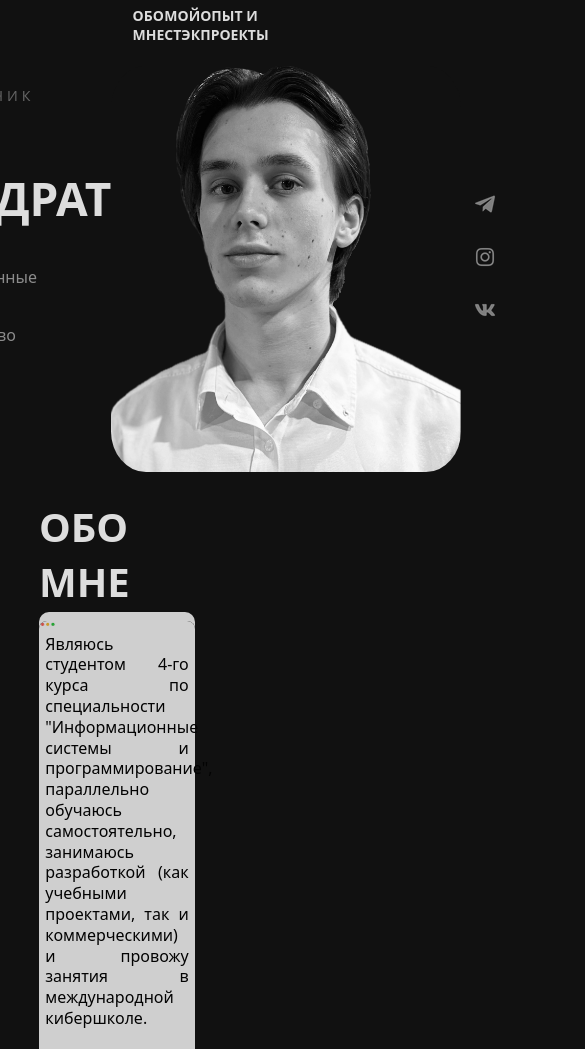
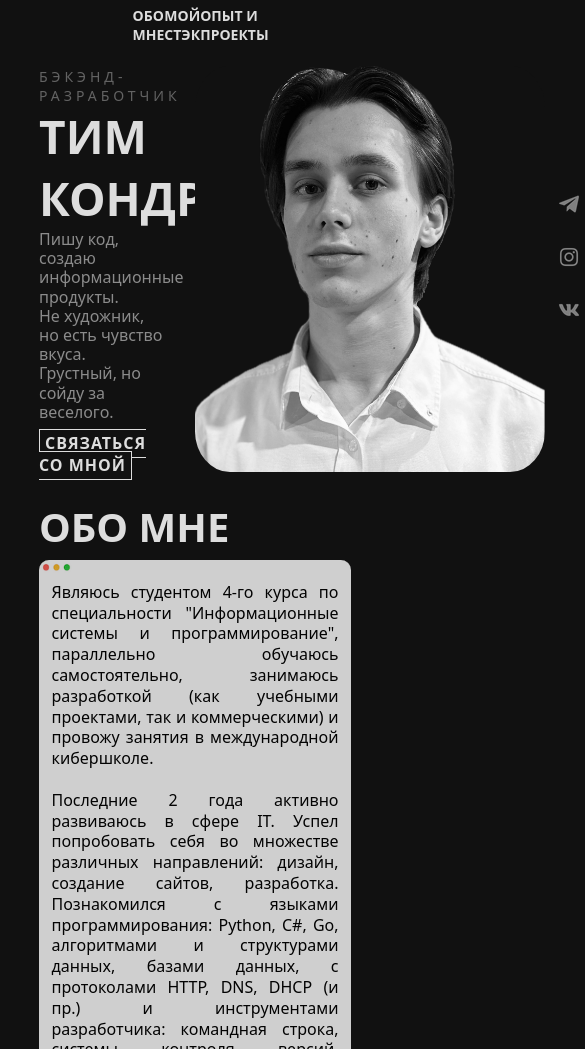
Before and after one commit to headlinerme/resume, a plain HTML site: page index.html in a window 390 px wide. Shown: the top 1049 px of the page, 585 px wide, since content can reach past the window. Drawn offline with Linux system fonts and the light colour scheme.

Commit message:
Updated block

```diff
--- a/static/styles/styles.css
+++ b/static/styles/styles.css
@@ -44,7 +44,7 @@
 .main-content {
     display: flex;
     align-items: center;
-    justify-content: center;
+    justify-content: space-between;
 }
 
 .main-text {
@@ -87,7 +87,6 @@
 }
 
 .main-image {
-
     background: none;
 }
 
@@ -109,6 +108,12 @@
 .main-links a:hover {
     opacity: 100%;
     transition: 1s;
+}
+
+@media (max-width: 1000px) {
+    .main-text {
+        margin-right: 10%;
+    }
 }
 
 /* Блок "Обо мне" */
@@ -173,8 +178,18 @@
 }
 
 @media (max-width: 1000px) {
+    .about-content {
+        display: flex;
+        flex-direction: column;
+        justify-content: space-between;
+    }
+
+    .about-left {
+        width: 100%;
+    }
+
     .about-photos {
-        width: 110%;
+        width: 100%;
     }
 }
 
```
